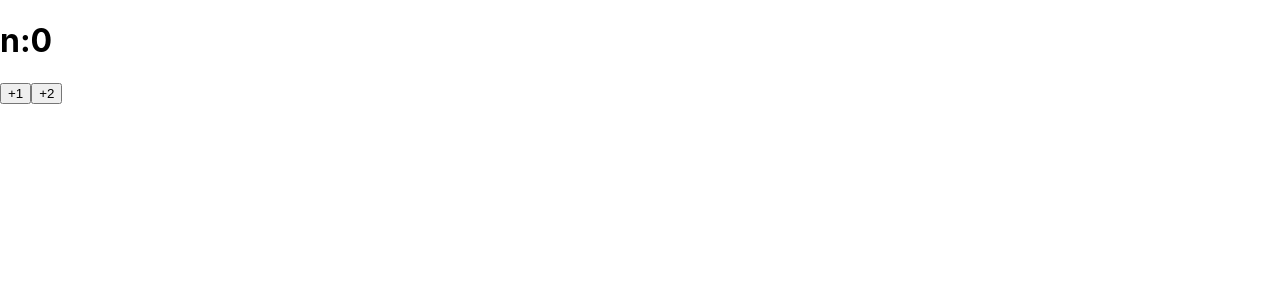
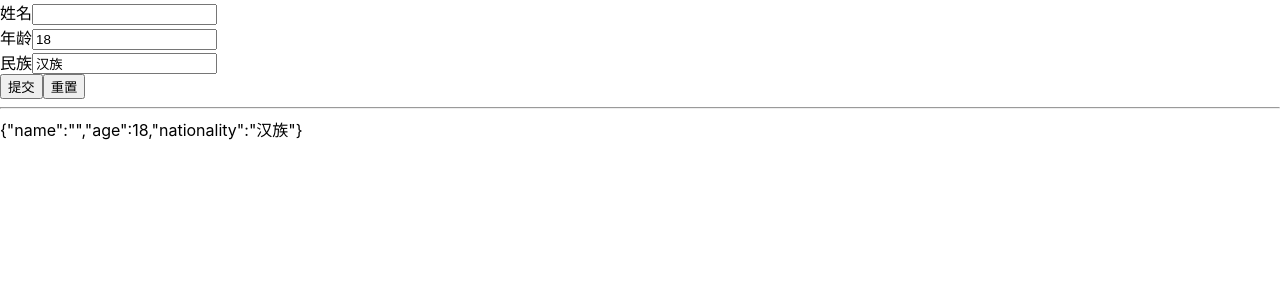
Before and after one commit to richard1230/useAllHook, a React (Create React App) app: page / in a window 1280 px wide. Shown: the top 300 px of the page. Built offline with nearby package versions, Linux system fonts and the light colour scheme.

Commit message:
useReducer 2

```diff
--- a/src/App.js
+++ b/src/App.js
@@ -2,49 +2,73 @@ import React, {useState, useReducer} from 'react';
 import ReactDOM from 'react-dom';
 
 //1.创建初始值
-const initial = {
-    n: 0
+const initialFormData = {
+    name: "",
+    age: 18,
+    nationality: "汉族"
 }
 
 //2.创建所有操作
 const reducer = (state, action) => {
-    if (action.type === 'add') {
-        return (
-            {n: state.n + action.number}
-        )
-    } else if (action.type === 'multi') {
-        return (
-            {
-                n: state.n * 2
-            }
-        )
-    } else {
-        throw new Error('unknow type')
+    switch (action.type) {
+        case "patch":
+            return {...state, ...action.formData};
+        case "reset":
+            return initialFormData;
+        default:
+            throw new Error();
     }
 }
 
 const App = () => {
     //3.state保存初始状态，可以读；dispatch可以写
-    const [state, dispatch] = useReducer(reducer, initial)
-    //从初始状态里面取值
-    const {n} = state
-    const onClick = () => {
-        //4.调用写
-        dispatch({type: 'add', number: 1})
+    const [formData, dispatch] = useReducer(reducer, initialFormData)
+
+    const onReset = () => {
+        dispatch({type: 'reset'})
     }
-    const onClick2 = () => {
-        dispatch({type: 'add', number: 2})
+    const onSubmit = () => {
     }
 
     return (
-        <div className="App">
-            <h1>n:{n}</h1>
-            <button onClick={onClick}>+1</button>
-            <button onClick={onClick2}>+2</button>
-        </div>
-    )
-
-
+        <form onSubmit={onSubmit} onReset={onReset}>
+            <div>
+                <label>
+                    姓名
+                    <input
+                        value={formData.name}
+                        onChange={e =>
+                            dispatch({type: "patch", formData: {name: e.target.value}})
+                        }
+                    />
+                </label>
+            </div>
+            <div>
+                <label>
+                    年龄
+                    <input
+                        value={formData.age}
+                        onChange={e => dispatch({type: "patch", formData: {age: e.target.value}})}
+                    />
+                </label>
+            </div>
+            <div>
+                <label>
+                    民族
+                    <input
+                        value={formData.nationality}
+                        onChange={e => dispatch({type: "patch", formData: {nationality: e.target.value}})}
+                    />
+                </label>
+            </div>
+            <div>
+                <button type="submit">提交</button>
+                <button type="reset">重置</button>
+            </div>
+            <hr/>
+            {JSON.stringify(formData)}
+        </form>
+    );
 }
 
 
```
